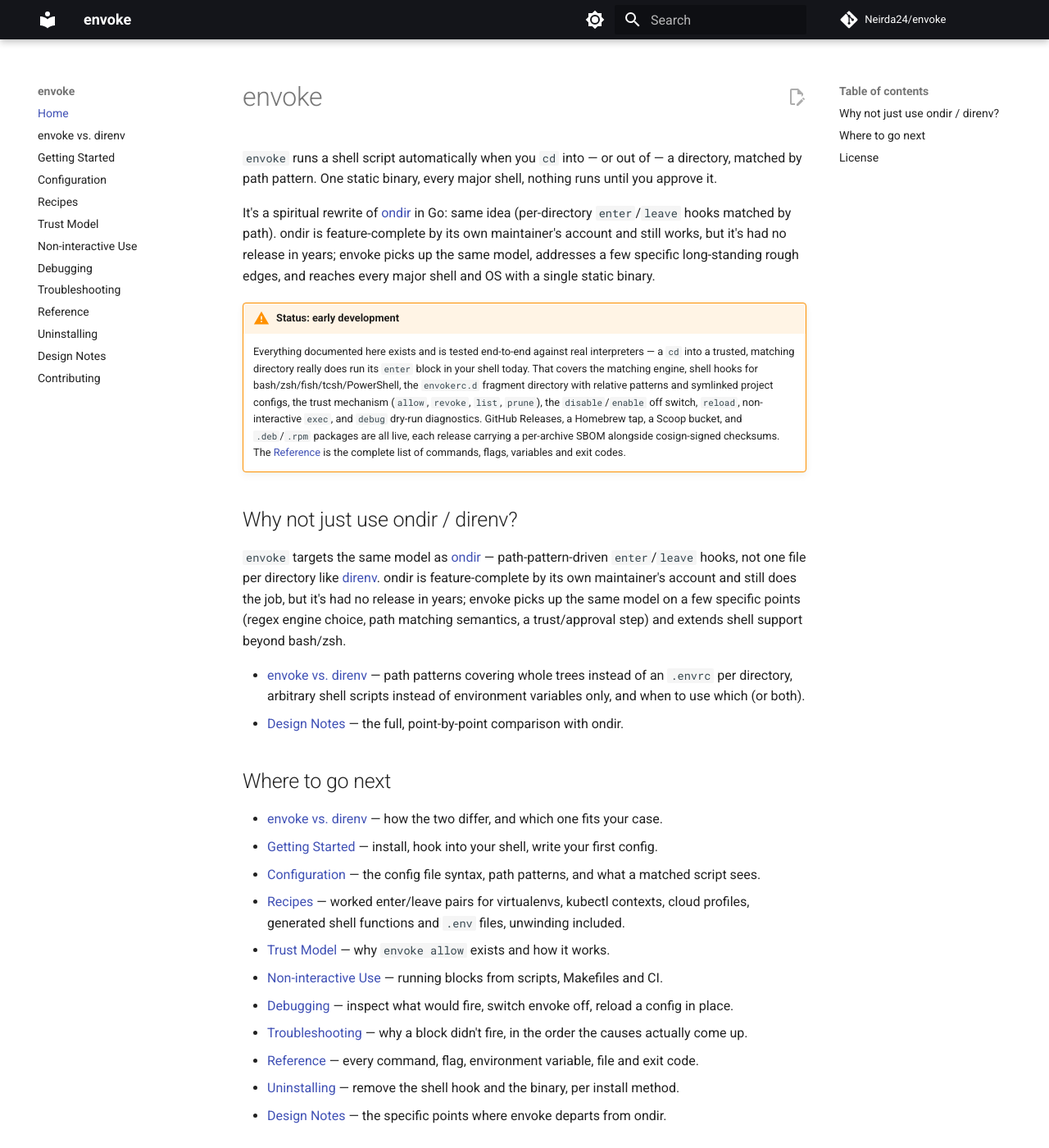
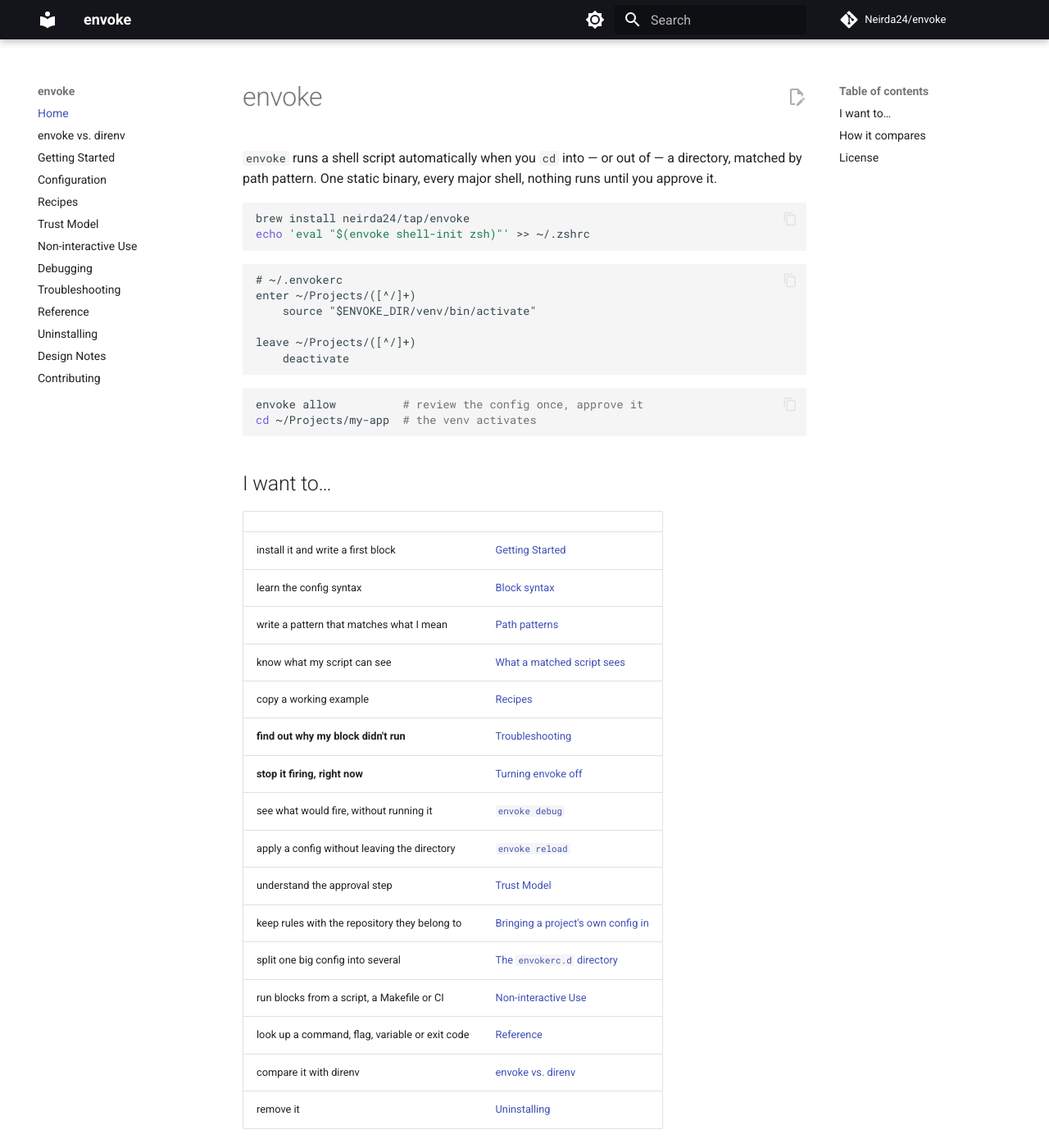
Before and after one commit to Neirda24/envoke, an MkDocs documentation site: the page built from docs/index.md, in a window 1280 px wide and 1400 px high. Shown: the whole window at 82% size. Built offline with MkDocs 1.6.1 and Material for MkDocs 9.7.7, drawn with Linux system fonts in a browser that asks for light colours; comment, search, counter and statistics services are not loaded; some of the changed text lies outside the part shown.

Commit message:
docs: make the two entry points answer "what do I do next" (#29)
Both index.md and README.md led with the ondir/direnv rationale — index
twice on one page, once in its opening paragraph and again under "Why not
just use ondir / direnv?", both restating README, which restated
vs-direnv.md. Four copies of an argument nobody arrives looking for.

index.md now opens with a runnable quickstart and an "I want to…" table
that reaches every answer in one hop, including the two questions people
actually turn up with: why didn't my block run, and how do I stop it
firing. The Status admonition keeps every claim it made but as a list
rather than a 90-word paragraph. The duplicated comparison section is
gone; its two links survive under a four-line "How it compares".

README gets the same treatment: the 14-line comparison is now five, and
a Documentation table gives the same one-hop routing to a reader who
never leaves GitHub.

Neither Status section loses a word of its honesty — both now say
outright that the absence of a roadmap is deliberate, and that the
inventory is `envoke help` plus the Reference.

Assisted-by: Claude:claude-opus-5

````diff
--- a/docs/index.md
+++ b/docs/index.md
@@ -1,47 +1,91 @@
+---
+title: envoke
+description: >-
+  Run a shell script when you cd into or out of a directory, matched by path
+  pattern. One static binary, five shells, nothing runs until you approve it.
+---
+
 # envoke
 
-`envoke` runs a shell script automatically when you `cd` into — or out of —
-a directory, matched by path pattern. One static binary, every major shell,
+`envoke` runs a shell script automatically when you `cd` into — or out of — a
+directory, matched by path pattern. One static binary, every major shell,
 nothing runs until you approve it.
 
-It's a spiritual rewrite of [ondir](https://github.com/alecthomas/ondir) in
-Go: same idea (per-directory `enter`/`leave` hooks matched by path). ondir
-is feature-complete by its own maintainer's account and still works, but
-it's had no release in years; envoke picks up the same model, addresses a
-few specific long-standing rough edges, and reaches every major shell and
-OS with a single static binary.
+```sh
+brew install neirda24/tap/envoke
+echo 'eval "$(envoke shell-init zsh)"' >> ~/.zshrc
+```
+
+```
+# ~/.envokerc
+enter ~/Projects/([^/]+)
+    source "$ENVOKE_DIR/venv/bin/activate"
+
+leave ~/Projects/([^/]+)
+    deactivate
+```
+
+```sh
+envoke allow          # review the config once, approve it
+cd ~/Projects/my-app  # the venv activates
+```
+
+## I want to…
+
+| | |
+|---|---|
+| install it and write a first block | [Getting Started](getting-started.md) |
+| learn the config syntax | [Block syntax](configuration.md#block-syntax) |
+| write a pattern that matches what I mean | [Path patterns](configuration.md#path-patterns) |
+| know what my script can see | [What a matched script sees](configuration.md#what-a-matched-script-sees) |
+| copy a working example | [Recipes](recipes.md) |
+| **find out why my block didn't run** | [Troubleshooting](troubleshooting.md) |
+| **stop it firing, right now** | [Turning envoke off](debugging.md#turning-envoke-off) |
+| see what would fire, without running it | [`envoke debug`](debugging.md) |
+| apply a config without leaving the directory | [`envoke reload`](debugging.md#applying-a-config-without-leaving-the-directory) |
+| understand the approval step | [Trust Model](trust.md) |
+| keep rules with the repository they belong to | [Bringing a project's own config in](configuration.md#bringing-a-projects-own-config-in) |
+| split one big config into several | [The `envokerc.d` directory](configuration.md#the-envokercd-directory) |
+| run blocks from a script, a Makefile or CI | [Non-interactive Use](non-interactive.md) |
+| look up a command, flag, variable or exit code | [Reference](reference.md) |
+| compare it with direnv | [envoke vs. direnv](vs-direnv.md) |
+| remove it | [Uninstalling](uninstall.md) |
 
 !!! warning "Status: early development"
-    Everything documented here exists and is tested end-to-end against real interpreters — a `cd` into a trusted, matching directory really does run its `enter` block in your shell today. That covers the matching engine, shell hooks for bash/zsh/fish/tcsh/PowerShell, the `envokerc.d` fragment directory with relative patterns and symlinked project configs, the trust mechanism (`allow`, `revoke`, `list`, `prune`), the `disable`/`enable` off switch, `reload`, non-interactive `exec`, and `debug` dry-run diagnostics. GitHub Releases, a Homebrew tap, a Scoop bucket, and `.deb`/`.rpm` packages are all live, each release carrying a per-archive SBOM alongside cosign-signed checksums. The [Reference](reference.md) is the complete list of commands, flags, variables and exit codes.
 
-## Why not just use ondir / direnv?
+    Everything documented here exists and is tested end to end against real
+    interpreters — a `cd` into a trusted, matching directory really does run
+    its `enter` block in your shell today. That covers:
 
-`envoke` targets the same model as [ondir](https://github.com/alecthomas/ondir) —
-path-pattern-driven `enter`/`leave` hooks, not one file per directory like
-[direnv](https://direnv.net/). ondir is feature-complete by its own maintainer's
-account and still does the job, but it's had no release in years; envoke picks
-up the same model on a few specific points (regex engine choice, path matching
-semantics, a trust/approval step) and extends shell support beyond bash/zsh.
+    - the **matching engine** — patterns, intermediate directories, ordering;
+    - **shell hooks** for bash, zsh, fish, tcsh and PowerShell;
+    - the **`envokerc.d`** fragment directory, with `./`-relative patterns and
+      symlinked project configs;
+    - the **trust mechanism** — `allow`, `revoke`, `list`, `prune`;
+    - the **off switch** — `disable`/`enable` and `ENVOKE_DISABLE`;
+    - **`reload`**, non-interactive **`exec`**, and **`debug`** diagnostics;
+    - **packaging** — GitHub Releases, a Homebrew tap, a Scoop bucket and
+      `.deb`/`.rpm` packages, each release carrying a per-archive SBOM
+      alongside cosign-signed checksums.
+
+    What is early is the mileage, not the feature list. There is no roadmap
+    section here on purpose: if `envoke help` doesn't list it, it doesn't
+    exist. The [Reference](reference.md) is the complete inventory of
+    commands, flags, variables, files and exit codes.
+
+## How it compares
+
+`envoke` is a spiritual rewrite of
+[ondir](https://github.com/alecthomas/ondir) in Go — the same
+`enter`/`leave`-by-path-pattern model, reaching every major shell and OS from
+a single static binary. ondir is feature-complete by its own maintainer's
+account and still works, but it has had no release in years.
 
 - [envoke vs. direnv](vs-direnv.md) — path patterns covering whole trees
   instead of an `.envrc` per directory, arbitrary shell scripts instead of
   environment variables only, and when to use which (or both).
-- [Design Notes](design-notes.md) — the full, point-by-point comparison with
-  ondir.
-
-## Where to go next
-
-- [envoke vs. direnv](vs-direnv.md) — how the two differ, and which one fits your case.
-- [Getting Started](getting-started.md) — install, hook into your shell, write your first config.
-- [Configuration](configuration.md) — the config file syntax, path patterns, and what a matched script sees.
-- [Recipes](recipes.md) — worked enter/leave pairs for virtualenvs, kubectl contexts, cloud profiles, generated shell functions and `.env` files, unwinding included.
-- [Trust Model](trust.md) — why `envoke allow` exists and how it works.
-- [Non-interactive Use](non-interactive.md) — running blocks from scripts, Makefiles and CI.
-- [Debugging](debugging.md) — inspect what would fire, switch envoke off, reload a config in place.
-- [Troubleshooting](troubleshooting.md) — why a block didn't fire, in the order the causes actually come up.
-- [Reference](reference.md) — every command, flag, environment variable, file and exit code.
-- [Uninstalling](uninstall.md) — remove the shell hook and the binary, per install method.
-- [Design Notes](design-notes.md) — the specific points where envoke departs from ondir.
+- [Design Notes](design-notes.md) — the point-by-point list of where envoke
+  departs from ondir, and the principles that hold across the codebase.
 
 ## License
 
````
Also changed, not shown: README.md (+43 -28 lines).
